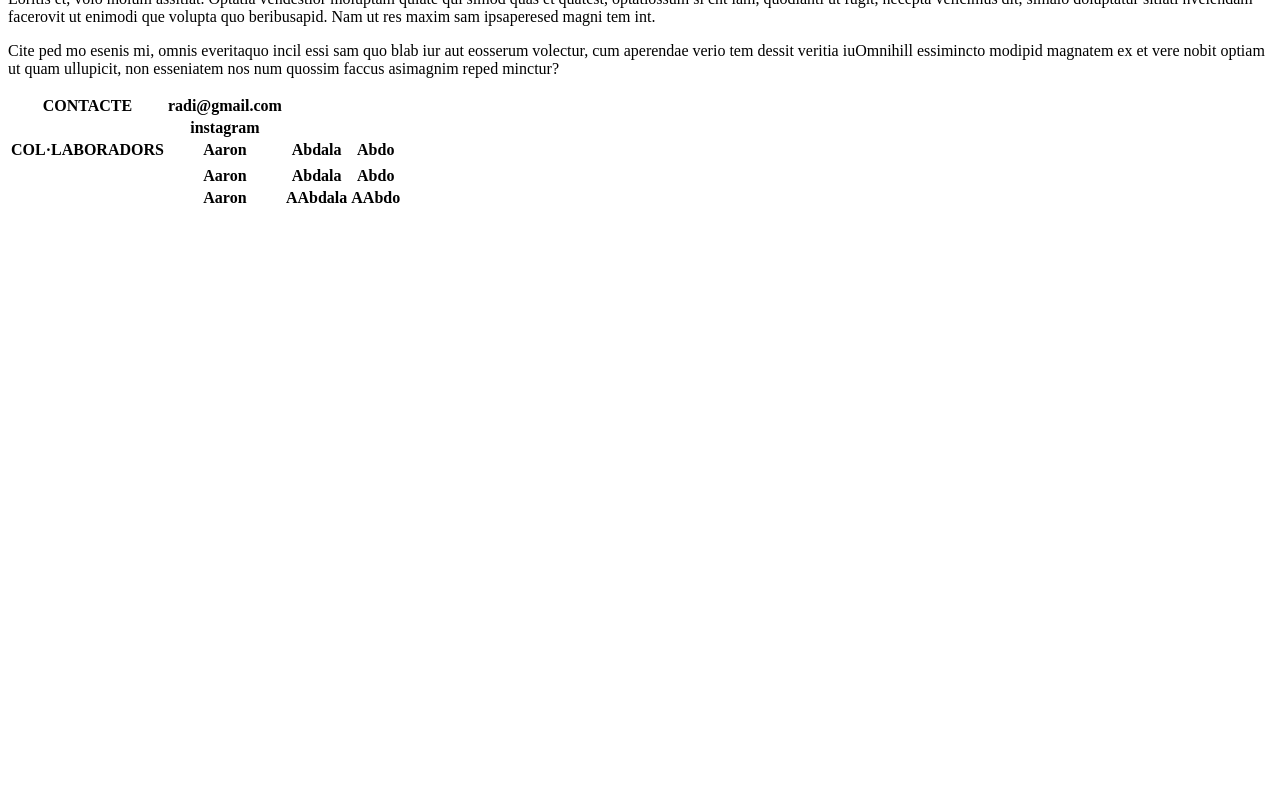
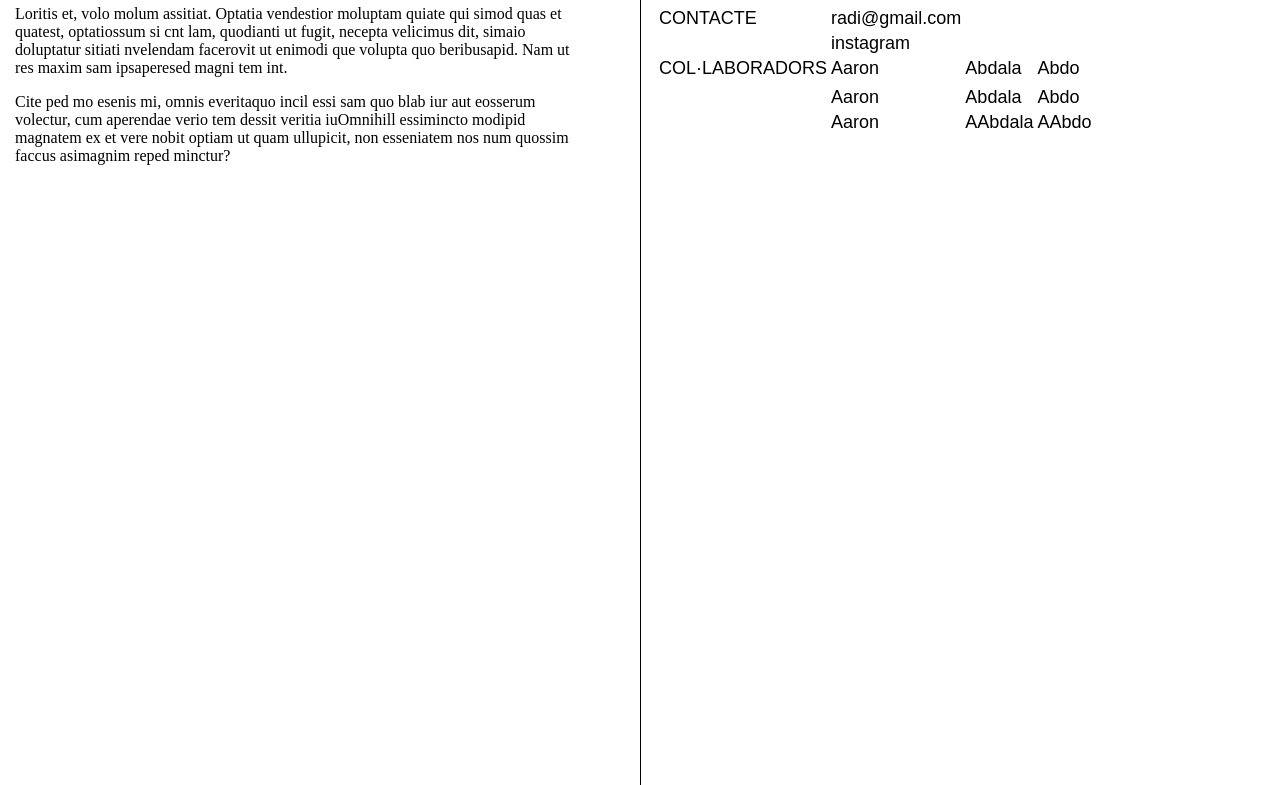
Before and after one commit to Gonaco/radi_web, a plain HTML site: page INFO/info.html in a window 1280 px wide. Shown: the part 70-855 px from the top of the page. Before the commit the page ends 800 px from the top, so only its background shows below. Drawn offline with Linux system fonts and the light colour scheme; files that its build step writes are made by us from their sources; the site is published under a folder, as on GitHub Pages, so addresses that start at the root find nothing; files whose address does not match are found by name.

Commit message:
Error css

```diff
--- a/INFO/info.html
+++ b/INFO/info.html
@@ -2,16 +2,10 @@
   <head>
     <meta name="viewport" content="width=device-width, initial-scale=1.0" />
     <meta charset="utf-8" />
-    <link rel="stylesheet" href="/radi_web/css/infostyles.css" />
-    <link rel="stylesheet" href="/radi_web/css/styles.css" />
-    <link rel="stylesheet" href="/radi_web/css/lore.css" />
+    <link rel="stylesheet" href="css/infostyles.css" />
+    <link rel="stylesheet" href="css/styles.css" />
+    <link rel="stylesheet" href="css/lore.css" />
     <link rel="icon" href="img/dot.png" type="image/gif" sizes="16x16" />
-
-    <!-- <script
-      src="https://code.jquery.com/jquery-3.4.1.js"
-      integrity="sha256-WpOohJOqMqqyKL9FccASB9O0KwACQJpFTUBLTYOVvVU="
-      crossorigin="anonymous"
-    ></script> -->
   </head>
   <header>
     <div class="nav-container">
```
